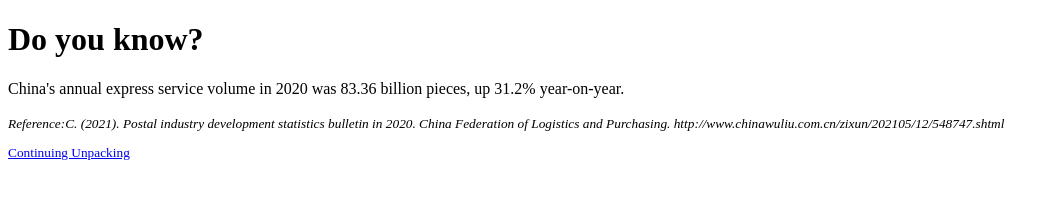
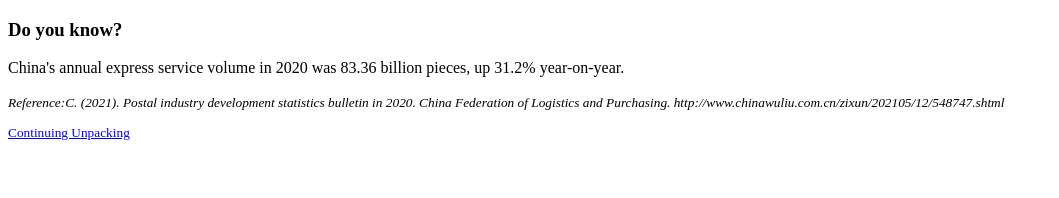
Before and after one commit to Anyiiiiii/What-we-talked-about..., a plain HTML site: page FirstPage.html in a window 1280 px wide. Shown: the whole page, without its empty margins (0-1059 px from the left). Drawn offline with Linux system fonts and the light colour scheme.

Commit message:
Update FirstPage.html

```diff
--- a/FirstPage.html
+++ b/FirstPage.html
@@ -6,7 +6,7 @@
 </head>
 <body>
 
-<h1>Do you know?</h1>
+<h3>Do you know?</h3>
 <p>China's annual express service volume in 2020 was 83.36 billion pieces, up 31.2% year-on-year.</p>
 <i><small>Reference:C. (2021). Postal industry development statistics bulletin in 2020. China Federation of Logistics and Purchasing. http://www.chinawuliu.com.cn/zixun/202105/12/548747.shtml</i>
 
```
